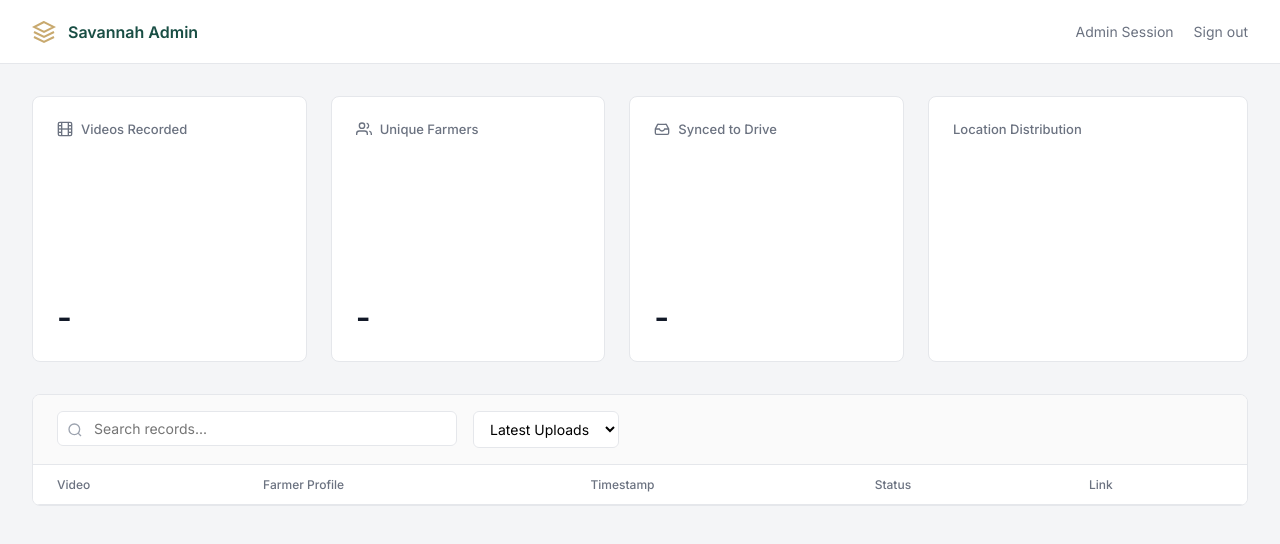
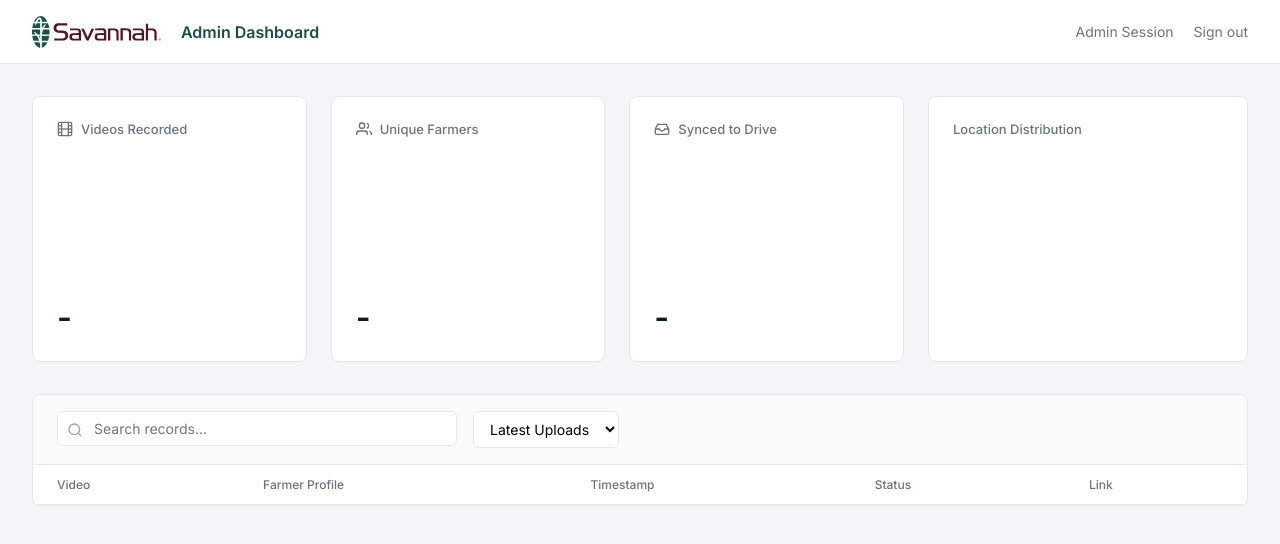
Before and after one commit to IMMKMR/Savannah_Seeds, a website: page public/dashboard.html in a window 1280 px wide. Drawn offline with nearby package versions, Linux system fonts and the light colour scheme; no server answers.

Commit message:
Update dashboard to use official Savannah Seeds logo

```diff
--- a/public/dashboard.html
+++ b/public/dashboard.html
@@ -302,10 +302,8 @@
 
     <nav class="navbar">
         <div class="brand">
-            <svg width="24" height="24" viewBox="0 0 24 24" fill="none" stroke="currentColor" stroke-width="2">
-                <path d="M12 2L2 7l10 5 10-5-10-5zM2 17l10 5 10-5M2 12l10 5 10-5"/>
-            </svg>
-            Savannah Admin
+            <img src="/assets/Full logo.svg" alt="Savannah Seeds" style="height: 32px; width: auto;" />
+            <span style="margin-left: 8px;">Admin Dashboard</span>
         </div>
         <div class="nav-actions">
             <span>Admin Session</span>
```
